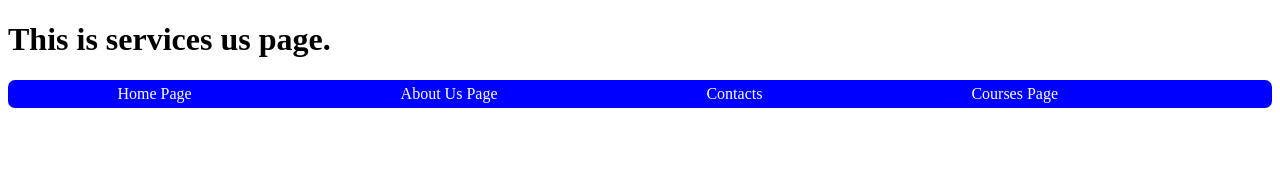
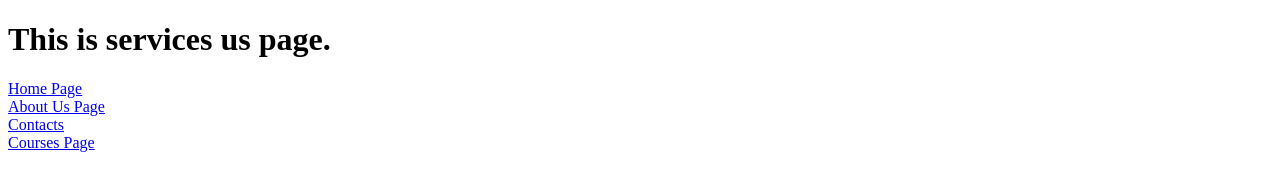
Before and after one commit to akashmishra-777/techpile_practice, a plain HTML site: page Day-1/Day1_1.2/Services.html in a window 1280 px wide. Drawn offline with Linux system fonts and the light colour scheme.

Commit message:
Update Services.html

```diff
--- a/Day-1/Day1_1.2/Services.html
+++ b/Day-1/Day1_1.2/Services.html
@@ -5,21 +5,16 @@
     <meta name="viewport" content="width=device-width, initial-scale=1.0">
     <title>Services</title>
     <link rel="shortcut icon" href="images/favServices.jpg" type="image/x-icon">
-    <style>
-        a:hover{
-            color: red !important;
-            transition: all .5s;
-        }
-    </style>
+
 </head>
 <body>
     <h1>This is services us page.</h1>
 
-    <div style="display: flex; justify-content: space-evenly; background-color: blue; padding: 5px; border-radius: 7px; ">
-        <a style="text-decoration: none; color:white" href="Home.html">Home Page</a><br>
-        <a style="text-decoration: none; color:white" href="About.html">About Us Page</a><br>
-        <a style="text-decoration: none; color:white" href="Contacts.html">Contacts</a><br>
-        <a style="text-decoration: none; color:white" href="Courses.html">Courses Page</a><br>
+    <div >
+        <a href="Home.html">Home Page</a><br>
+        <a  href="About.html">About Us Page</a><br>
+        <a  href="Contacts.html">Contacts</a><br>
+        <a  href="Courses.html">Courses Page</a><br>
 
     </div>
 </body>
```
